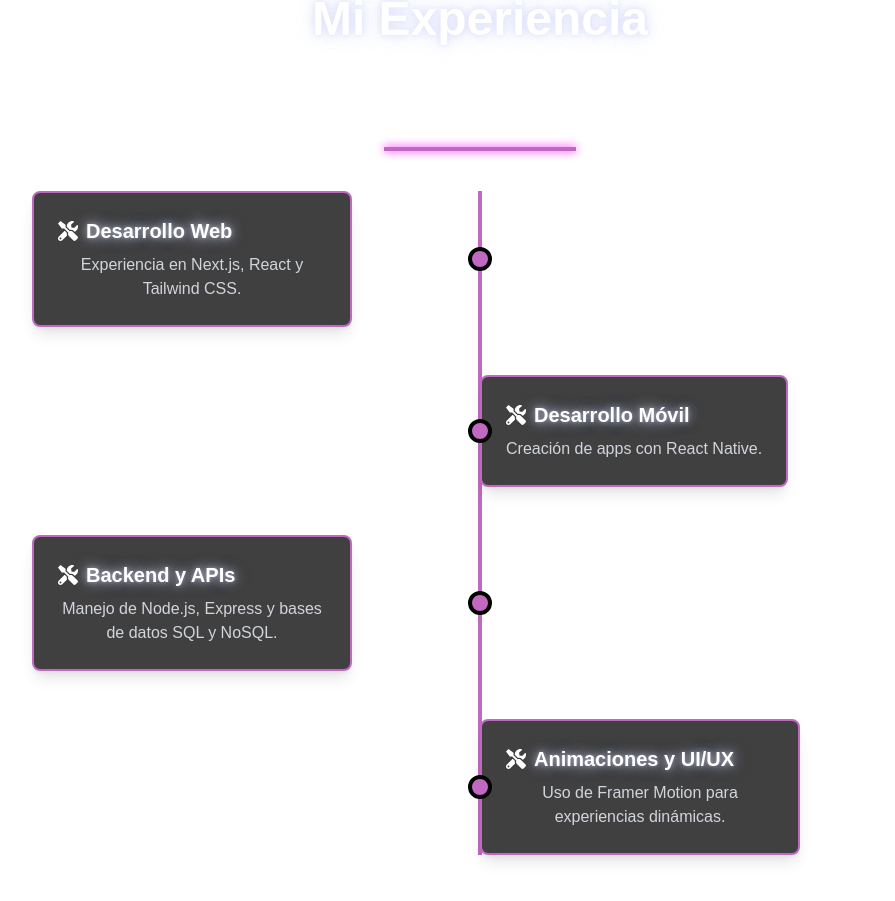
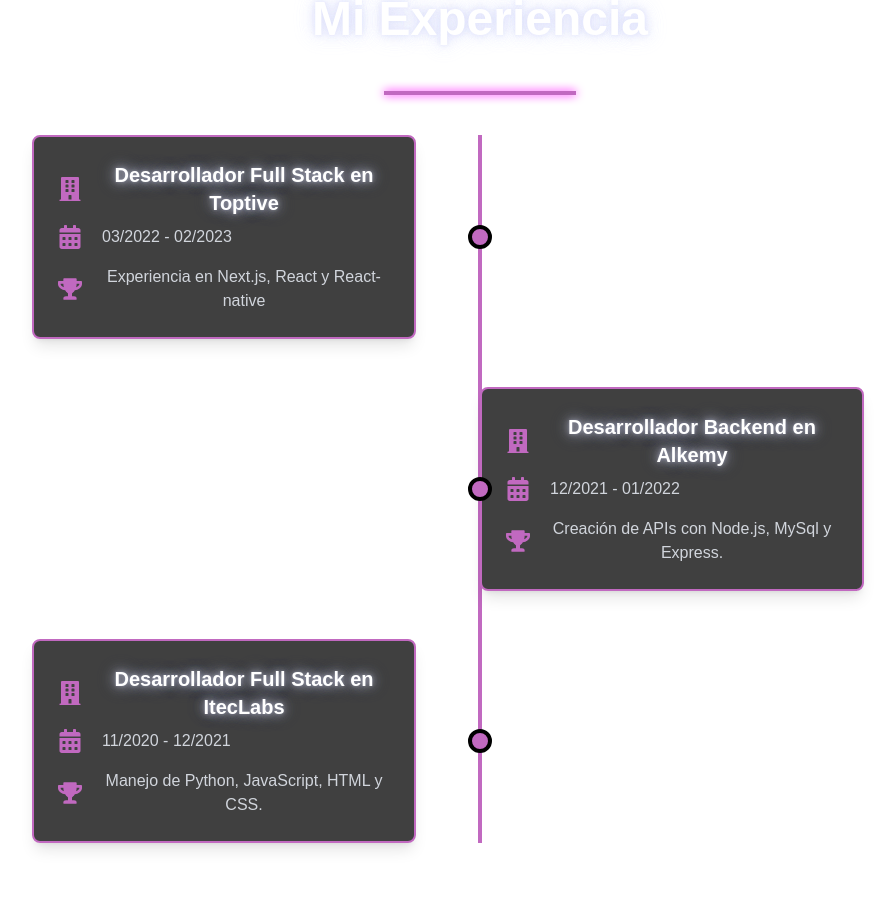
Before and after one commit to nicolasBakanowski/portfolio, a Next.js app: page / in a window 1280 px wide. Shown: the part 885-1786 px from the top of the page, without its empty margins (160-1055 px from the left). Built offline with nearby package versions, Linux system fonts and the light colour scheme.

Commit message:
feat improved experience section

```diff
--- /dev/null
+++ b/app/components/ExperienceCard.tsx
@@ -0,0 +1,53 @@
+"use client";
+
+import { motion } from "framer-motion";
+import { FaBuilding, FaCalendarAlt, FaTrophy } from "react-icons/fa";
+
+interface ExperienceCardProps {
+    role: string;
+    company: string;
+    achievements: string[];
+    startDate: string;
+    endDate?: string;
+}
+
+const ExperienceCard: React.FC<ExperienceCardProps> = ({
+    role,
+    company,
+    achievements,
+    startDate,
+    endDate,
+}) => {
+    return (
+        <motion.div
+            initial={{ opacity: 0, y: 50 }}
+            animate={{ opacity: 1, y: 0 }}
+            transition={{ duration: 0.5 }}
+            className="w-full sm:max-w-sm bg-black/75 border-2 border-ciberpink text-white p-4 md:p-6 rounded-lg shadow-lg"
+        >
+            {/* Título */}
+            <h3 className="text-lg md:text-xl font-semibold neon-text-white flex items-center gap-3 sm:gap-4">
+                <FaBuilding className="w-5 h-5 sm:w-6 sm:h-6 text-ciberpink flex-shrink-0" />
+                {role} en {company}
+            </h3>
+
+            {/* Fechas */}
+            <p className="mt-2 text-gray-300 text-sm md:text-base flex items-center gap-3 sm:gap-4">
+                <FaCalendarAlt className="w-5 h-5 sm:w-6 sm:h-6 text-ciberpink flex-shrink-0" />
+                <span className="ml-1">{startDate} - {endDate || "Presente"}</span>
+            </p>
+
+            {/* Logros */}
+            <ul className="mt-4 text-gray-300 text-sm md:text-base list-disc list-inside space-y-2">
+                {achievements.map((achievement, index) => (
+                    <li key={index} className="flex items-center gap-3 sm:gap-4">
+                        <FaTrophy className="w-5 h-5 sm:w-6 sm:h-6 text-ciberpink flex-shrink-0" />
+                        {achievement}
+                    </li>
+                ))}
+            </ul>
+        </motion.div>
+    );
+};
+
+export default ExperienceCard;
--- a/app/components/sections/Experience.tsx
+++ b/app/components/sections/Experience.tsx
@@ -1,19 +1,40 @@
 "use client";
 
 import { motion } from "framer-motion";
-import { FaTools } from "react-icons/fa";
+import ExperienceCard from "../ExperienceCard";
 
 const experiences = [
-  { title: "Desarrollo Web", description: "Experiencia en Next.js, React y Tailwind CSS.", side: "left" },
-  { title: "Desarrollo Móvil", description: "Creación de apps con React Native.", side: "right" },
-  { title: "Backend y APIs", description: "Manejo de Node.js, Express y bases de datos SQL y NoSQL.", side: "left" },
-  { title: "Animaciones y UI/UX", description: "Uso de Framer Motion para experiencias dinámicas.", side: "right" },
+  {
+    role: "Desarrollador Full Stack",
+    company: "Toptive",
+    achievements: ["Experiencia en Next.js, React y React-native "],
+    startDate: "03/2022",
+    endDate: "02/2023",
+    side: "left",
+  },
+  {
+    role: "Desarrollador Backend",
+    company: "Alkemy",
+    achievements: ["Creación de APIs con Node.js, MySql y Express."],
+    startDate: "12/2021",
+    endDate: "01/2022",
+    side: "right",
+  },
+  {
+    role: "Desarrollador Full Stack",
+    company: "ItecLabs",
+    achievements: ["Manejo de Python, JavaScript, HTML y CSS."],
+    startDate: "11/2020",
+    endDate: "12/2021",
+    side: "left",
+  },
+
 ];
 
 const Experience = () => {
   return (
     <section id="experience" className="relative py-20 px-6 flex flex-col items-center text-center">
-      <h2 className="text-4xl md:text-5xl font-bold neon-text-white mb-16">Mi Experiencia</h2>
+      <h2 className="text-4xl md:text-5xl font-bold neon-text-white mb-2">Mi Experiencia</h2>
 
       {/* Separador */}
       <div className="w-full flex justify-center my-10">
@@ -40,12 +61,13 @@
               className={`relative flex ${exp.side === "left" ? "justify-start" : "justify-end"}`}
             >
               <div className="w-1/2 flex items-center">
-                <div className="bg-black/75 border-2 border-ciberpink text-white p-6 rounded-lg shadow-lg max-w-xs">
-                  <h3 className="text-xl font-semibold neon-text-white flex items-center gap-2">
-                    <FaTools /> {exp.title}
-                  </h3>
-                  <p className="mt-2 text-gray-300">{exp.description}</p>
-                </div>
+                <ExperienceCard
+                  role={exp.role}
+                  company={exp.company}
+                  achievements={exp.achievements}
+                  startDate={exp.startDate}
+                  endDate={exp.endDate}
+                />
               </div>
               {/* Conector */}
               <div className="absolute top-1/2 left-1/2 transform -translate-x-1/2 -translate-y-1/2 w-6 h-6 bg-ciberpink rounded-full border-4 border-black" />
```
